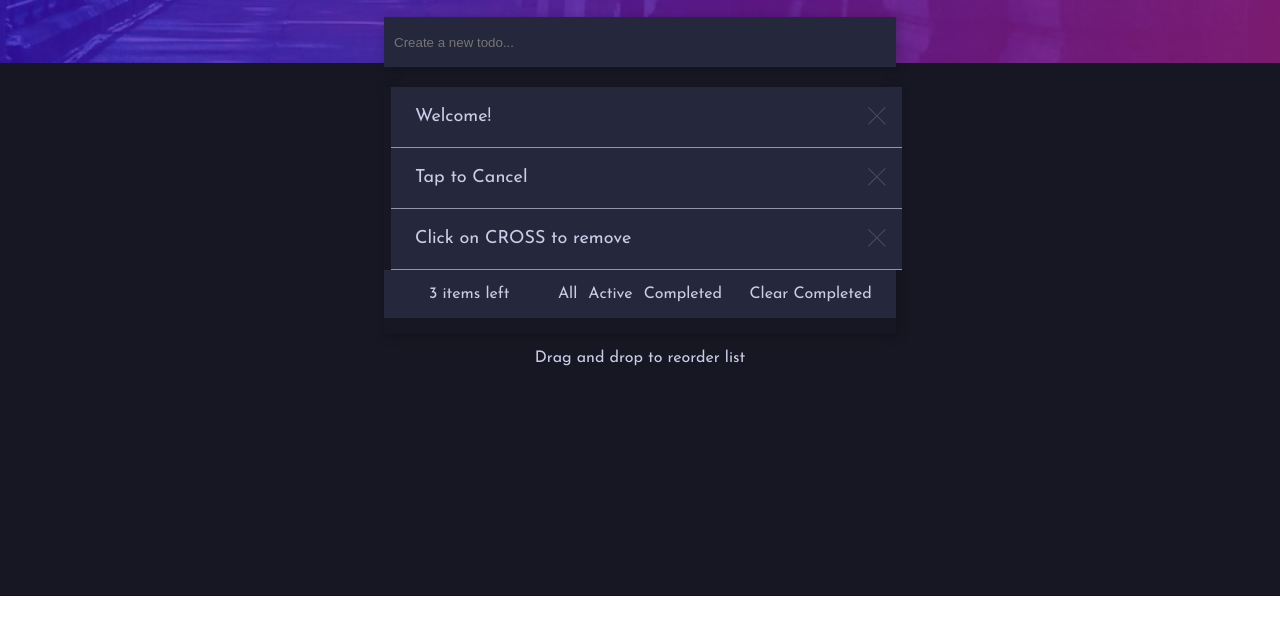
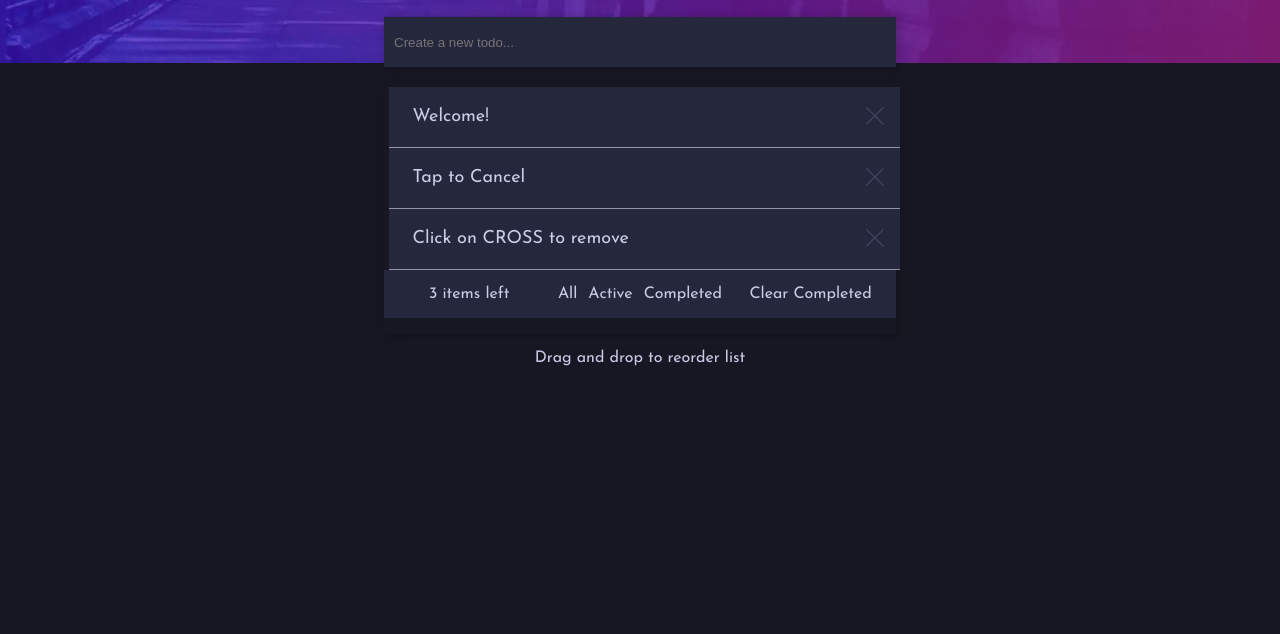
Before and after one commit to riteessshh/todo-app-main, a plain HTML site: page index.html in a window 1280 px wide. Shown: the part 204-838 px from the top of the page. Before the commit the page ends 800 px from the top, so only its background shows below. Drawn offline with nearby package versions, Linux system fonts and the light colour scheme.

Commit message:
details correction

```diff
--- a/styles.sass
+++ b/styles.sass
@@ -1,10 +1,12 @@
 body
   margin: 0
   font-family: 'Josefin Sans', sans-serif
+  overflow-x: hidden
 
 .background
   position: relative
   height: 800px
+  width: 100%
 
 .desktop-dark-img, .desktop-light-img
   width: 100%
@@ -123,7 +125,7 @@ li
 
 .checked
   text-decoration: line-through
-  color: hsl(237, 14%, 26%)
+  color: hsl(234, 11%, 52%)
 
 .features
   display: grid
@@ -153,8 +155,28 @@ li
 #remove:hover
   color: white
 
+@media (min-width: 420px)
+  li
+    left: -13.4%
+    width: 100.8%
+    // padding-top: 15px
+    margin: 0
+
+@media (min-width: 700px)
+  li
+    left: -7%
+    width: 100.2%
+    // padding-top: 15px
+    margin: 0
+
+@media (min-width: 1000px)
+  li
+    left: -5.1%
 
 @media (min-width: 1200px)
+
+  .background
+    height: 961px
 
   .main-section
     position: absolute
@@ -163,8 +185,8 @@ li
     width: 40%
 
   li
-    left: -7%
-    width: 100.2%
+    left: -7.5%
+    width: 100.4%
     // padding-top: 15px
     margin: 0
 
```
Also changed, not shown: styles.css, 1 other file.
